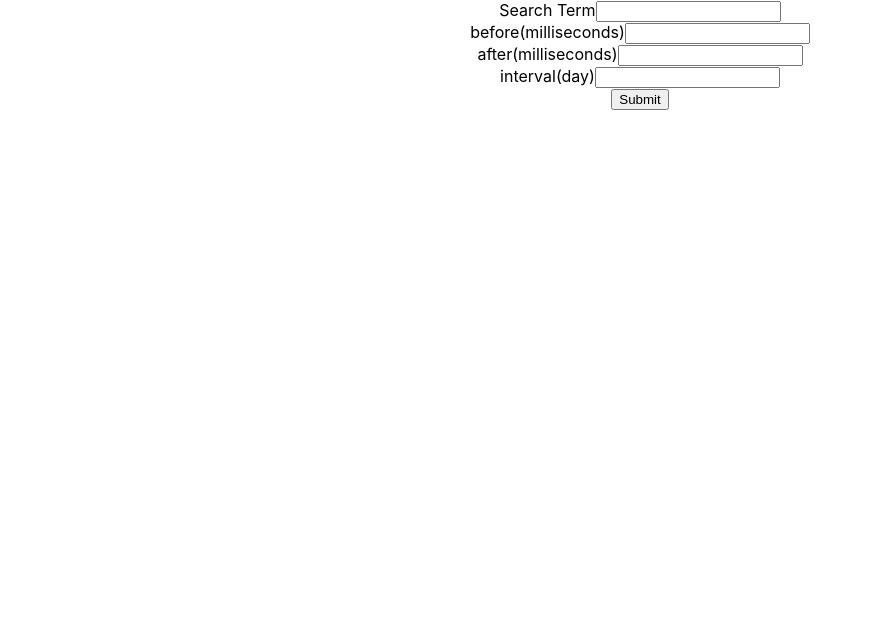
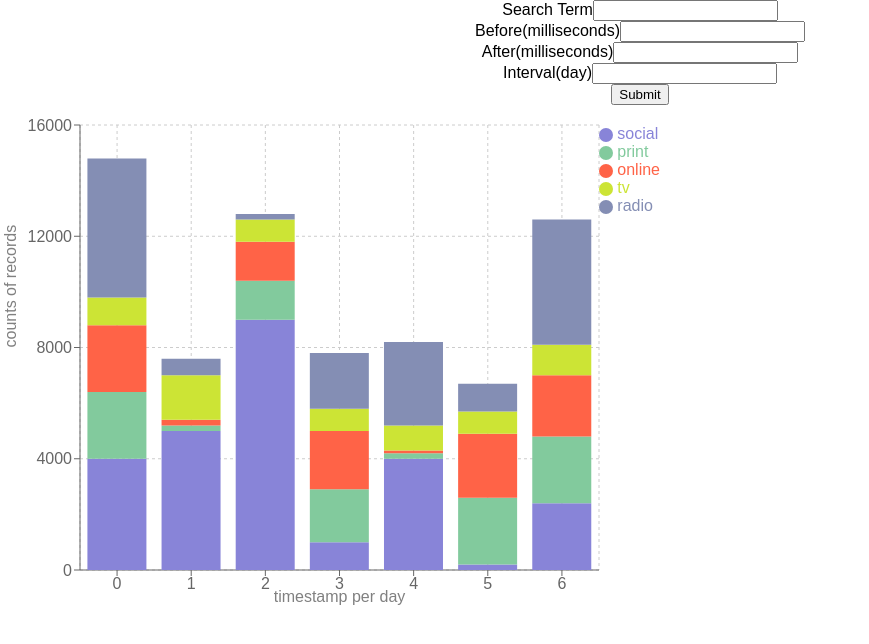
Before and after one commit to jin521/news-react, a React (Create React App) app: page / in a window 1280 px wide. Shown: the top 644 px of the page, without its empty margins (0-869 px from the left). Built offline with nearby package versions, Linux system fonts and the light colour scheme.

Commit message:
add rechart with mockup data

```diff
--- a/package.json
+++ b/package.json
@@ -9,6 +9,7 @@
     "react": "^17.0.2",
     "react-dom": "^17.0.2",
     "react-scripts": "4.0.3",
+    "recharts": "^2.0.9",
     "web-vitals": "^1.0.1"
   },
   "scripts": {
--- a/src/App.js
+++ b/src/App.js
@@ -1,11 +1,13 @@
 import React, { Component } from 'react'
 import './App.css';
 import Form from './Form'
+import Chart from './Chart'
 
 function App() {
   return (
     <div className="App">
       <Form />
+      <Chart />
     </div>
   );
 }
--- /dev/null
+++ b/src/Chart.js
@@ -0,0 +1,97 @@
+import "./styles.css";
+import React from "react";
+import {
+  BarChart,
+  Bar,
+  XAxis,
+  YAxis,
+  CartesianGrid,
+  Tooltip,
+  Legend
+} from "recharts";
+
+const data = [
+  {
+    name: "2019-08-01",
+    social: 4000,
+    print: 2400,
+    online: 2400,
+    tv: 1000,
+    radio: 5000
+  },
+  {
+    name: "2019-08-05",
+    social: 5000,
+    print: 200,
+    online: 200,
+    tv: 1600,
+    radio: 600
+  },
+  {
+    name: "2019-08-09",
+    social: 9000,
+    print: 1400,
+    online: 1400,
+    tv: 800,
+    radio: 200
+  },
+  {
+    name: "2019-08-09",
+    social: 1000,
+    print: 1900,
+    online: 2100,
+    tv: 800,
+    radio: 2000
+  },
+  {
+    name: "2019-08-13",
+    social: 4000,
+    print: 200,
+    online: 100,
+    tv: 900,
+    radio: 3000
+  },
+  {
+    name: "2019-08-17",
+    social: 200,
+    print: 2400,
+    online: 2300,
+    tv: 800,
+    radio: 1000
+  },
+  {
+    name: "2019-08-21",
+    social: 2400,
+    print: 2400,
+    online: 2200,
+    tv: 1100,
+    radio: 4500
+  }
+];
+
+export default function Chart() {
+  return (
+    <BarChart
+      width={700}
+      height={500}
+      data={data}
+      margin={{
+        top: 20,
+        right: 30,
+        left: 20,
+        bottom: 5
+      }}
+    >
+      <CartesianGrid strokeDasharray="3 3" />
+      <XAxis label={{ value: 'timestamp per day', offset: -2, position: 'insideBottom' }} />
+      <YAxis label={{ value: 'counts of records', offset: -10, angle: -90, position: 'insideLeft' }}/>
+      <Tooltip />
+      <Legend layout="vertical" align="right" verticalAlign= "top" iconType="circle" />
+      <Bar dataKey="social" stackId="a" fill="#8884d8" />
+      <Bar dataKey="print" stackId="a" fill="#82ca9d" />
+      <Bar dataKey="online" stackId="a" fill="#ff6347" />
+      <Bar dataKey="tv" stackId="a" fill="#cce435" />
+      <Bar dataKey="radio" stackId="a" fill="#848eb4" />
+    </BarChart>
+  );
+}
--- a/src/Form.js
+++ b/src/Form.js
@@ -57,19 +57,19 @@ export class Form extends Component {
                  onChange={this.handleQueryChange}/>
         </div>
         <div>
-          <label>before(milliseconds)</label>
+          <label>Before(milliseconds)</label>
           <input type= 'text'
                  value={before}
                  onChange={this.handleBeforeChange}/>
         </div>
         <div>
-          <label>after(milliseconds)</label>
+          <label>After(milliseconds)</label>
           <input type= 'text'
                  value={after}
                  onChange={this.handleAfterChange}/>
         </div>
         <div>
-          <label>interval(day)</label>
+          <label>Interval(day)</label>
           <input type= 'text'
                  value={interval}
                  onChange={this.handleIntervalChange}/>
--- /dev/null
+++ b/src/styles.css
@@ -0,0 +1,4 @@
+.App {
+  font-family: sans-serif;
+  text-align: center;
+}
```
Also changed, not shown: 1 other file (tests, documents, lock files or other folders).
